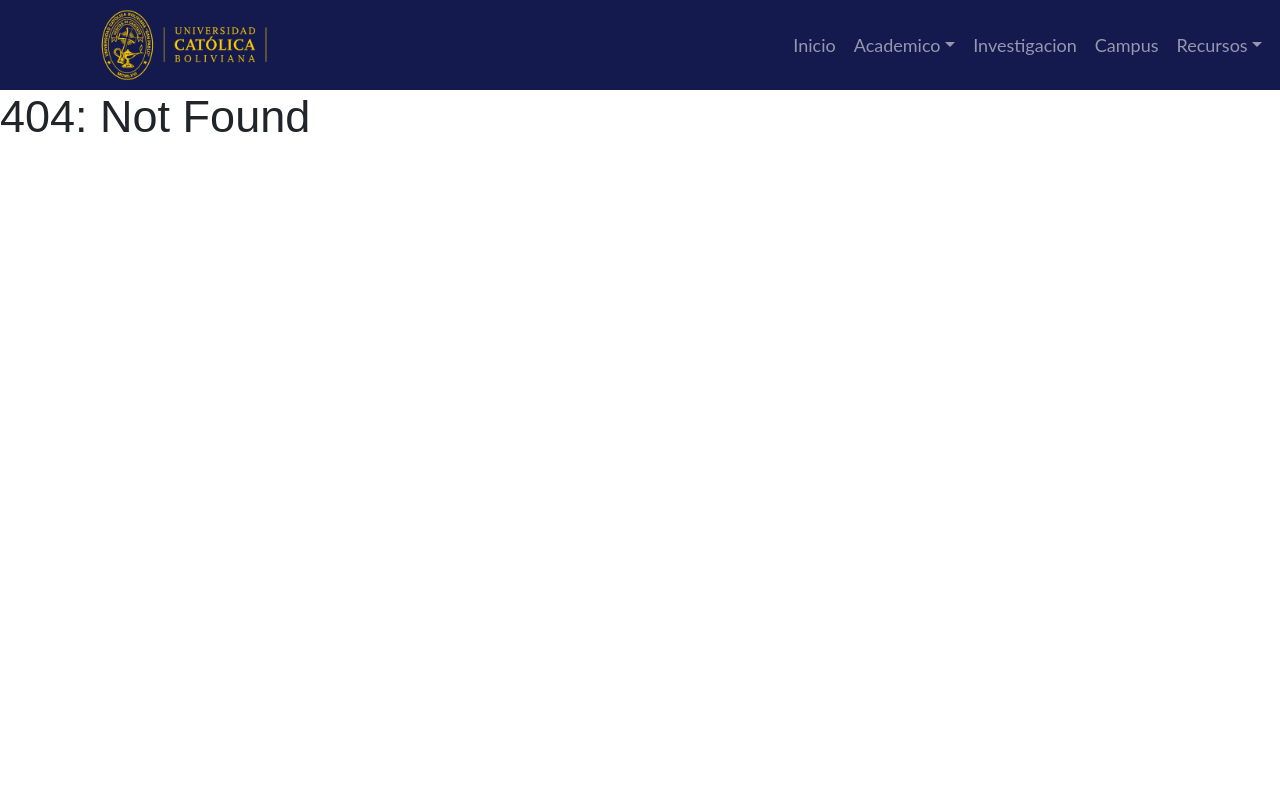
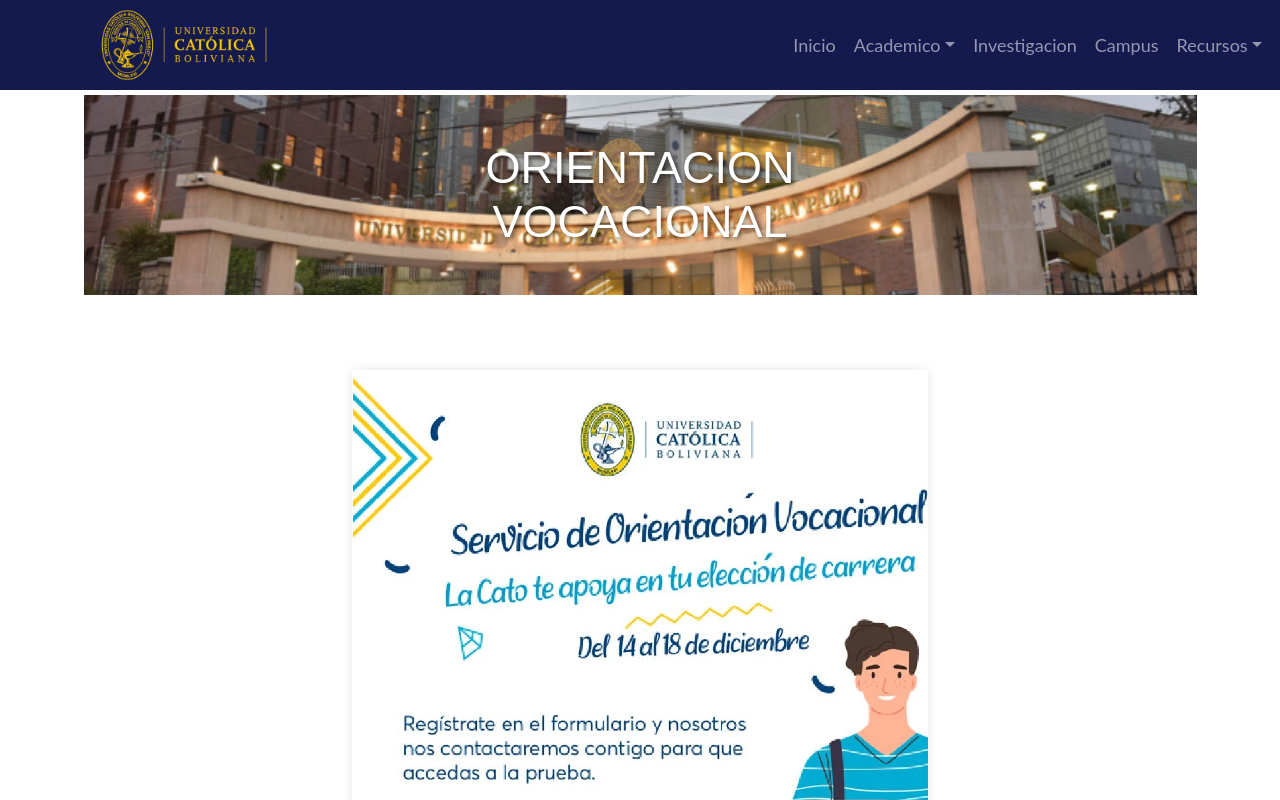
Before and after one commit to Mikel173/UCB-Portal, a React (Create React App) app: page /recursos-servicio in a window 1280 px wide. Before the commit this address had no page. Shown: the top 800 px of the page. Built offline with nearby package versions, Linux system fonts and the light colour scheme.

Commit message:
RecursoSO

```diff
--- a/src/App.css
+++ b/src/App.css
@@ -121,3 +121,23 @@
   padding: 15px;
   text-align: center; /* Para centrar el texto */
 }
+
+.componenteSO {
+  width: 45%;
+  margin: 35px;
+  box-shadow: 0 0 10px rgba(0, 0, 0, 0.1);
+  overflow: hidden;
+  box-sizing: border-box;
+}
+
+.componenteSO .descripcion {
+  padding: 100px;
+  /* background-color: #f4f4f4; */
+}
+
+.componente .Subtitulos {
+  font-family: 'Oswald', sans-serif;
+  color: #004070;
+  padding: 15px;
+  text-align: center; /* Para centrar el texto */
+}
--- a/src/App.js
+++ b/src/App.js
@@ -6,6 +6,7 @@
 import PlataformaEnLinea from './paginas/PlataformaEnLinea';
 import Investigacion from './paginas/Investigacion';
 import RecursosEstudiantes from './paginas/RecursosEstudiantes'; // Agrega la importación de RecursosEstudiantes
+import RecursosServicio from './paginas/RecursosServicio';
 import NavbarComponent from './componentes/Navbar'; // Agrega la importación de NavbarComponent
 
 function App() {
@@ -19,6 +20,7 @@
         <Route path="/plataforma-en-linea" element={<PlataformaEnLinea />} />
         <Route path="/investigacion" element={<Investigacion />} />
         <Route path="/recursos-estudiantes" element={<RecursosEstudiantes />} /> {/* Agrega la ruta de RecursosEstudiantes */}
+        <Route path="/recursos-servicio" element={<RecursosServicio />} /> {/* Agrega la ruta de RecursosEstudiantes */}
         <Route path="*" element={<h1>404: Not Found</h1>} />
       </Routes>
     </div>
--- /dev/null
+++ b/src/componentes/ComponenteSO.js
@@ -0,0 +1,41 @@
+import React from 'react';
+import '../App.css';
+import SO1 from '../imagenes/SO1.png';
+import SO2 from '../imagenes/SO2.png';
+
+const Componente = () => {
+return (
+    <div className="body-styling">
+    <div className="componenteSO">
+        <img src={SO1} alt="Imagen 1" />
+    </div>
+
+    <div className="componenteSO">
+        <div className="descripcion">
+        <p>Paso 1</p>
+        <p>Ingresa por el link de Servicio de Orientación Vocacional que te llegará por Whatsapp en las fechas programadas.</p>
+        <p>Paso 2</p>
+        <p>Completa la prueba de Orientación Vocacional y llena tus datos correctamente.</p>
+        <p>Importante: Para dar la prueba debes tener de 17 a 19 años</p>
+        <p>Paso 3</p>
+        <p>Los resultado se te enviarán a tu correo electrónico en aproximadamente 2 semana. (Esto es porque es una evaluación completa, especializada y personalizada).</p>
+        </div>
+    </div>
+
+    <div className="componenteSO">
+        <div className="descripcion">
+        <p>El Departamento de Psicología, conjuntamente con el Departamento de Admisión y Orientación, brinda un servicio de Orientación Vocacional virtual personalizado y en forma gratuita, a todos los estudiantes que no se encuentren seguros sobre la elección de su futura carrera profesional, con la finalidad de poder ayudar a los estudiantes a elegir una carrera acorde a sus habilidades, vocación y competencias.</p>
+        <p>Contamos con un equipo de especialistas en formación humana que apoyan en todo el proceso a los estudiantes; permitiéndoles identificar sus habilidades, sus intereses y características de su personalidad por medio de pruebas.</p>
+        <p>Los resultados se constituyen en una herramienta útil que ayudará al estudiante en la definición de su plan de vida profesional.</p>
+        <p>Contacto: admision@ucb.edu.bo</p>
+        </div>
+    </div>
+
+    <div className="componenteSO">
+        <img src={SO2} alt="Imagen 2" />
+    </div>
+    </div>
+);
+};
+
+export default Componente;
--- a/src/componentes/Navbar.js
+++ b/src/componentes/Navbar.js
@@ -27,6 +27,7 @@
             {/* Recursos */}
             <NavDropdown title="Recursos" id="basic-nav-dropdown">
               <NavDropdown.Item as={Link} to="/recursos-estudiantes">Recursos Estudiantes</NavDropdown.Item>
+              <NavDropdown.Item as={Link} to="/recursos-servicio">Recursos Servicio</NavDropdown.Item>
               <NavDropdown.Item as={Link} to="/recursos-docentes">Recursos Docentes</NavDropdown.Item>
               <NavDropdown.Item as={Link} to="/portal-egresados">Portal de Egresados</NavDropdown.Item>
             </NavDropdown>
--- /dev/null
+++ b/src/paginas/RecursosServicio.js
@@ -0,0 +1,16 @@
+import React from 'react';
+import Componente from '../componentes/ComponenteSO.js';
+import ImagePanel from '../componentes/ImagePanel/ImagePanel';
+import '../App.css';
+
+const RecursosServicio = () => {
+  return (
+    <div>
+      <ImagePanel title="ORIENTACION VOCACIONAL"/>
+      <Componente />
+      {/* Agrega aquí el contenido específico para la sección de recursos para estudiantes */}
+    </div>
+  );
+}
+
+export default RecursosServicio;
```
Also changed, not shown: src/imagenes/SO1.png (added), src/imagenes/SO2.png (added).
